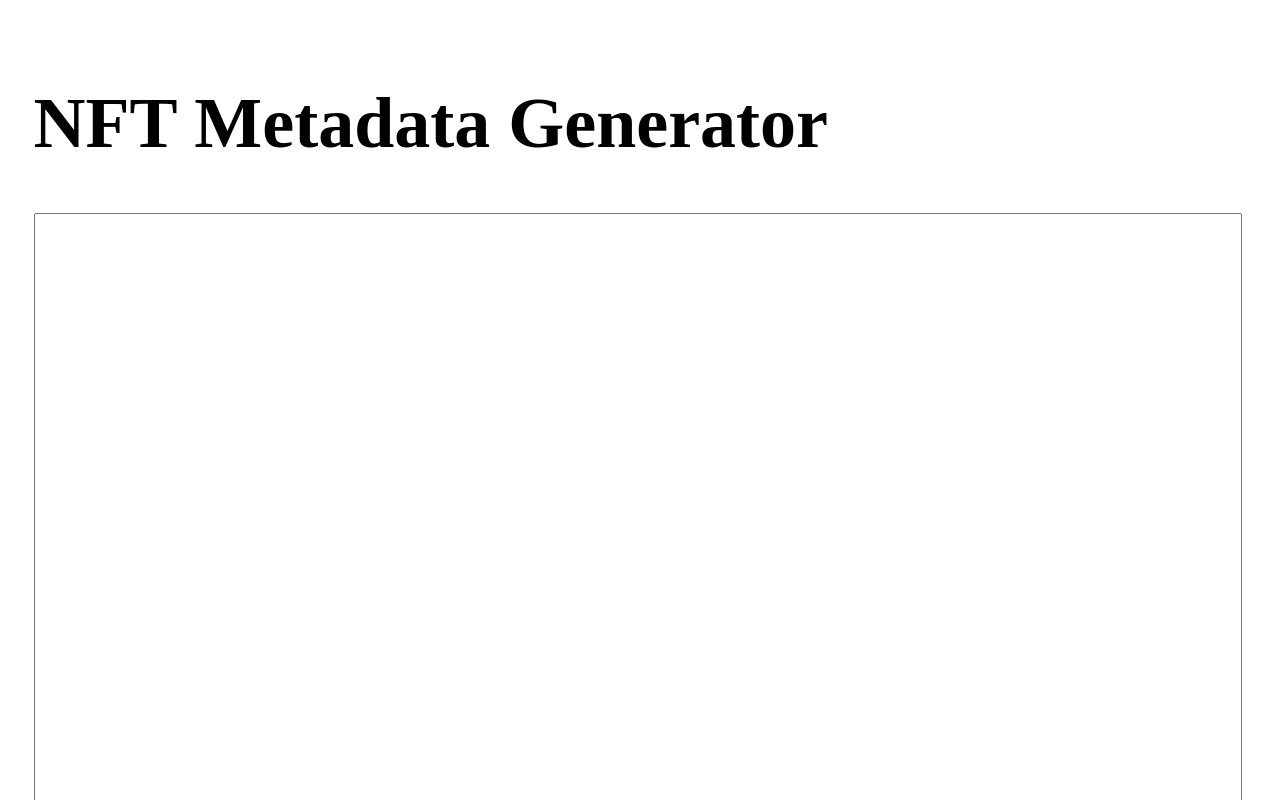
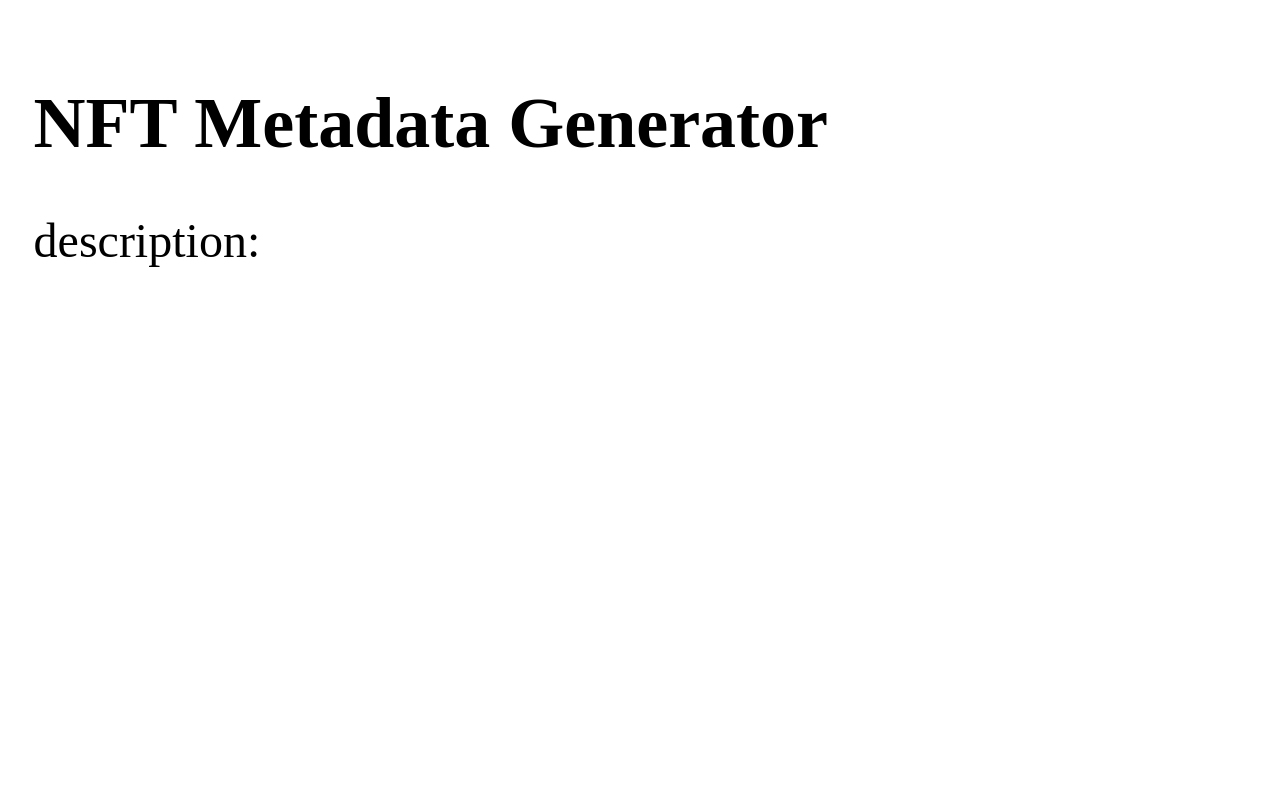
Before and after one commit to dd0sxx/nft-metadata-printer, a website: page index.html in a window 1280 px wide. Shown: the top 800 px of the page. Drawn offline with Linux system fonts and the light colour scheme.

Commit message:
added a lot

```diff
--- a/index.js
+++ b/index.js
@@ -1,12 +1,22 @@
 var root = document.querySelector('#root');
 var h1 = document.createElement('h1');
 h1.innerText = 'NFT Metadata Generator';
-var formWrapper = document.createElement('div');
-var form = document.createElement('form');
-formWrapper.className = 'form';
-var inputText = document.createElement('input');
-inputText.className = 'inputText';
+var image = document.createElement('div');
+var title = document.createElement('div');
+var description = document.createElement('div');
+var descriptionFormWrapper = document.createElement('div');
+var descriptionForm = document.createElement('form');
+var descriptiontextArea = document.createElement('textarea');
+image.innerText = 'ipfs hash:';
+title.innerText = 'title:';
+description.innerText = 'description:';
+descriptionFormWrapper.className = 'descriptionFormWrapper';
+descriptiontextArea.className = 'inputText';
 document.body.appendChild(h1);
+document.body.appendChild(description);
 document.body.appendChild(formWrapper);
 formWrapper.appendChild(form);
-form.appendChild(inputText);
+form.appendChild(textarea1);
+textarea1.addEventListener("input", function (e) {
+    console.log('brr: ', textarea1.value);
+});
--- a/style.css
+++ b/style.css
@@ -1,16 +1,25 @@
 body {
     padding: 2%;
+}
+
+div {
+    font-size: 48px;
 }
 
 h1 {
     font-size: 72px;
 }
 
-.inputText {
+form {
+    padding: 1%;
+    font-size: 32px;
+}
+
+.descriptiontextArea {
+    width: 1200px;
+    height: 600px;
+}
+.descriptionFormWrapper {
     width: 1200px;
     height: 1200px;
 }
-.form {
-    width: 1200px;
-    height: 1200px;
-}
```
Also changed, not shown: index.ts (+19 -6 lines).
